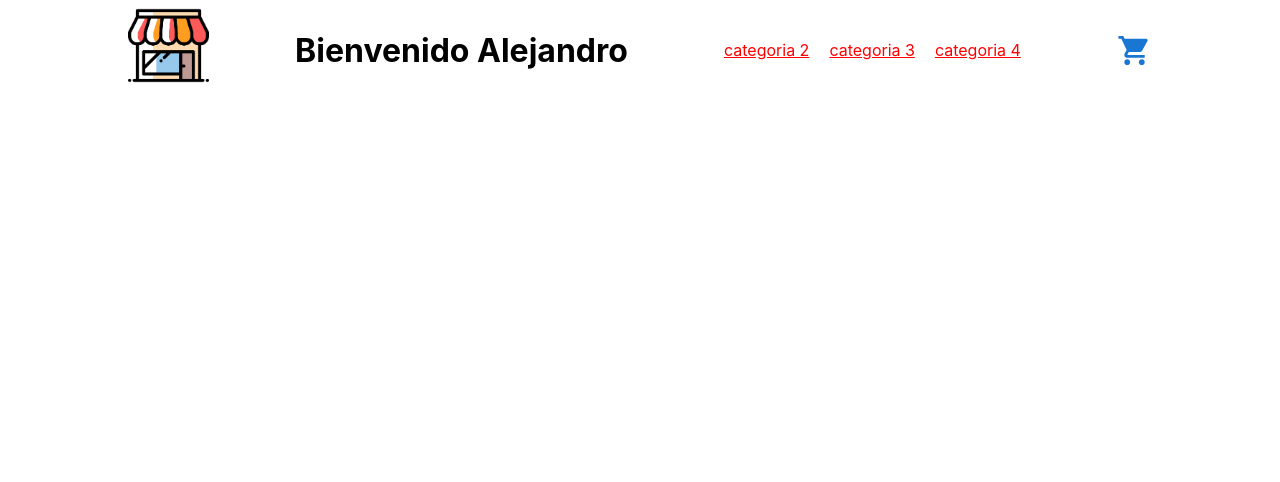
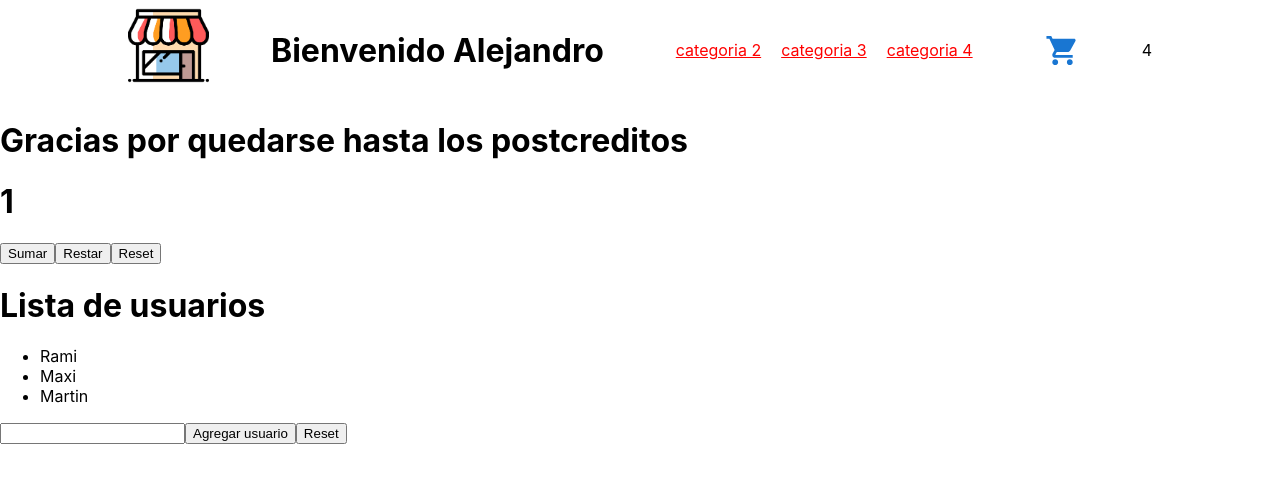
Before and after one commit to alejandromoises02/comision45105, a React (Create React App) app: page / in a window 1280 px wide. Shown: the top 482 px of the page. Built offline with nearby package versions, Linux system fonts and the light colour scheme.

Commit message:
clase usestate

```diff
--- a/src/App.js
+++ b/src/App.js
@@ -1,12 +1,24 @@
 import React from "react";
 import Navbar from "./components/header/Navbar";
+import ItemListContainer from "./containers/ItemListContainer";
+import ComponenteDeEstados from './ComponenteDeEstados'
+import Users from './Users'
 
 const App = () => {
+
   const userName = "Alejandro";
+  const greeting = 'Gracias por quedarse hasta los postcreditos';
+
+  const unMensaje = (mensaje) => {
+    console.log(mensaje);
+  }
 
   return (
     <>
       <Navbar name={userName} />
+      <ItemListContainer greeting={greeting}/>
+      <ComponenteDeEstados mensaje={unMensaje} />
+      <Users />
     </>
   );
 };
--- /dev/null
+++ b/src/ComponenteDeEstados.js
@@ -0,0 +1,28 @@
+import React, { useState } from "react";
+
+const ComponenteDeEstados = ({mensaje}) => {
+  const [count, setCount] = useState(1);
+
+  const handlerAdd = () => {
+    setCount(count + 1);
+  };
+
+  const handlerSubtract = () => {
+    setCount(count - 1);
+  };
+  const handlerReset = () => {
+    setCount(0);
+    mensaje('este mensaje va dsde componente de estados');
+  };
+
+  return (
+    <>
+      <h1>{count}</h1>
+      <button onClick={handlerAdd}>Sumar</button>
+      <button onClick={handlerSubtract}>Restar</button>
+      <button onClick={handlerReset}>Reset</button>
+    </>
+  );
+};
+
+export default ComponenteDeEstados;
--- /dev/null
+++ b/src/Users.js
@@ -0,0 +1,40 @@
+import React, { useState } from "react";
+
+const Users = () => {
+  const [users, setUsers] = useState([
+    { name: "Rami" },
+    { name: "Maxi" },
+    { name: "Martin" },
+  ]);
+
+  const [name, setName] = useState("");
+
+  const handlerAddUser = () => {
+    setUsers([...users, { name }]);
+  };
+
+  const handlerChange = (e) => {
+    setName(e.target.value);
+  };
+
+  const handlerReset = () => {
+    setUsers([])
+  }
+
+  return (
+    <>
+      <h1>Lista de usuarios</h1>
+      <ul>
+        {users.map((user, i) => (
+          <li key={i}>{user.name}</li>
+        ))}
+      </ul>
+
+      <input type="text" value={name} onChange={handlerChange} />
+      <button onClick={handlerAddUser}>Agregar usuario</button>
+      <button onClick={handlerReset}>Reset</button>
+    </>
+  );
+};
+
+export default Users;
--- /dev/null
+++ b/src/components/header/CartWidget.js
@@ -0,0 +1,13 @@
+import React from "react";
+import ShoppingCartIcon from "@mui/icons-material/ShoppingCart";
+
+export const CartWidget = () => {
+  return (
+    <>
+      <ShoppingCartIcon color="primary" fontSize="large" />
+      <p>4</p>
+    </>
+  );
+};
+
+export default CartWidget;
--- a/src/components/header/Navbar.js
+++ b/src/components/header/Navbar.js
@@ -1,8 +1,8 @@
 import React from "react";
 import logo from "../../assets/tienda.png";
 import { styles } from "./Navbar.style";
-import ShoppingCartIcon from "@mui/icons-material/ShoppingCart";
 import NavCategories from "./NavCategories";
+import CartWidget from "./CartWidget";
 
 const Navbar = ({ name }) => {
   return (
@@ -14,7 +14,7 @@ const Navbar = ({ name }) => {
 
       <NavCategories />
 
-      <ShoppingCartIcon color="primary" fontSize="large" />
+      <CartWidget />
     </header>
   );
 };
--- /dev/null
+++ b/src/containers/ItemListContainer.js
@@ -0,0 +1,7 @@
+import React from "react";
+
+export const ItemListContainer = ({ greeting }) => {
+  return <h1>{greeting}</h1>;
+};
+
+export default ItemListContainer;
```
